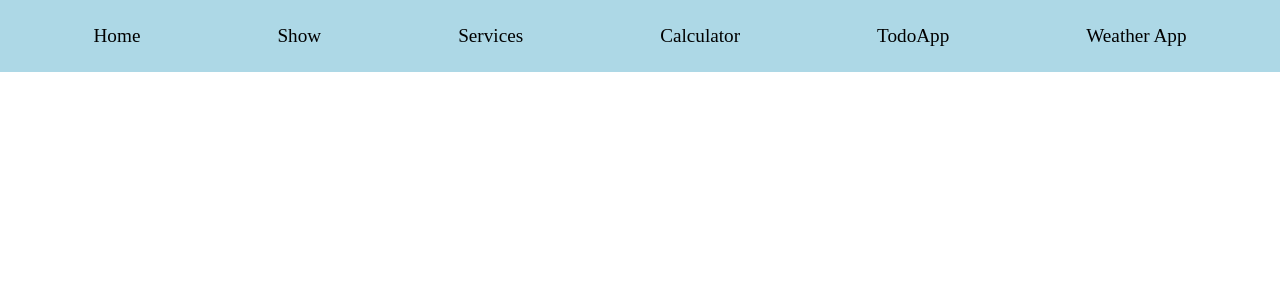
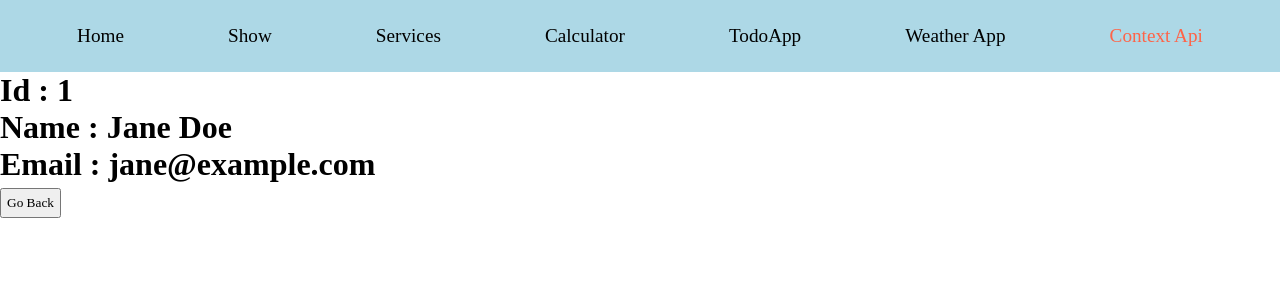
Before and after one commit to akshay5568/ReactPractis, a React (Vite) app: page /contextapi/1 in a window 1280 px wide. Shown: the top 300 px of the page. Built offline with nearby package versions, Linux system fonts and the light colour scheme.

Commit message:
Created an context api. rendered data to another component without props drilling/

```diff
--- a/src/Router/Routess.jsx
+++ b/src/Router/Routess.jsx
@@ -7,7 +7,8 @@ import Adddata from "../components/Adddata";
 import Calculator from "../components/Calculator";
 import TodoList from "../components/TodoList";
 import Weather from "../components/Weather";
-
+import ContextApi from "../components/ContextApi";
+import UsersDeatails from '../components/UsersDeatails'
 function Routess(){
     return (
         <div>
@@ -19,6 +20,8 @@ function Routess(){
                 <Route path="/calculator" element={<Calculator/>} />
                 <Route path="/todo" element={<TodoList/>} />
                 <Route path="/weather" element={<Weather/>} />
+                <Route path="/contextapi" element={<ContextApi/>} />
+                <Route path="/contextapi/:id" element={<UsersDeatails/>} />
             </Routes>
         </div>
     )
--- /dev/null
+++ b/src/components/ContextApi.jsx
@@ -0,0 +1,8 @@
+import Users from './Users';
+
+function ContextApi (){
+    return (
+        <Users/>
+    )
+}
+export default ContextApi;
--- a/src/components/Navbar.jsx
+++ b/src/components/Navbar.jsx
@@ -1,7 +1,4 @@
-import {Router, Route } from "react-router-dom";
 import { NavLink } from "react-router-dom";
-
-
 
 function NavBar() {
     return (
@@ -12,6 +9,7 @@ function NavBar() {
                 <NavLink to="/calculator" style={(e)=> e.isActive ? {color:"tomato"} : {color:"black"}}>Calculator</NavLink>
                 <NavLink to="/todo" style={(e)=> e.isActive ? {color:"tomato"} : {color:"black"}}>TodoApp</NavLink>
                 <NavLink to="/weather" style={(e)=> e.isActive ? {color:"tomato"} : {color:"black"}}>Weather App</NavLink>
+                <NavLink to="/contextapi" style={(e)=> e.isActive? {color:"tomato"} : {color:"black"}}>Context Api</NavLink>
         </nav>
     )
 
--- /dev/null
+++ b/src/components/Users.jsx
@@ -0,0 +1,17 @@
+import { useContext } from "react";
+import { myContext } from "../context/Context";
+import { Link, useNavigate } from "react-router-dom";
+
+
+function userList(){
+    const {user,setUser} =  useContext(myContext);
+    const Navigate = useNavigate();
+    return (
+        <div>
+            {user.map(u => <Link to={`/contextapi/${u.id}`}>{u.name}</Link>)}
+            <button onClick={()=> Navigate(-1)}>Go Back</button>
+        </div>
+    )
+}
+
+export default userList;
--- /dev/null
+++ b/src/components/UsersDeatails.jsx
@@ -0,0 +1,20 @@
+import { useNavigate, useParams } from "react-router-dom";
+import { myContext } from "../context/Context";
+import { useContext } from "react";
+
+function UsersDeatails (){
+    const Navigate = useNavigate();
+    const {id} = useParams();
+    const {user} = useContext(myContext);
+
+    return (
+        <div>
+            <h1>Id : {user[id].id}</h1>
+            <h1>Name : {user[id].name}</h1>
+            <h1>Email : {user[id].email}</h1>
+            <button onClick={() => Navigate(-1)}>Go Back</button>
+        </div>
+    )
+
+}
+export default UsersDeatails;
--- /dev/null
+++ b/src/context/Context.jsx
@@ -0,0 +1,21 @@
+import { createContext } from "react";
+import { useState } from "react";
+
+export const  myContext = createContext();
+
+
+const Context = (props) => {
+    const [user, setUser] = useState([
+        {id: 0, name: "John Doe", email: "john@example.com"},
+        {id: 1, name: "Jane Doe", email: "jane@example.com"},
+        {id: 2, name: "Bob Smith", email: "bob@example.com"}
+    ]);
+
+
+return <myContext.Provider value={{user, setUser}}>{props.children}</myContext.Provider>
+
+}
+
+
+
+export default Context;
--- a/src/main.jsx
+++ b/src/main.jsx
@@ -3,12 +3,12 @@ import { createRoot } from 'react-dom/client'
 import './index.css'
 import App from './App.jsx'
 import { BrowserRouter } from'react-router-dom'
-
+import Context from './context/Context.jsx'
 
 createRoot(document.getElementById('root')).render(
-  <StrictMode>
+  <Context>
     <BrowserRouter>
     <App />
     </BrowserRouter>
-  </StrictMode>
+  </Context>
 )
```
